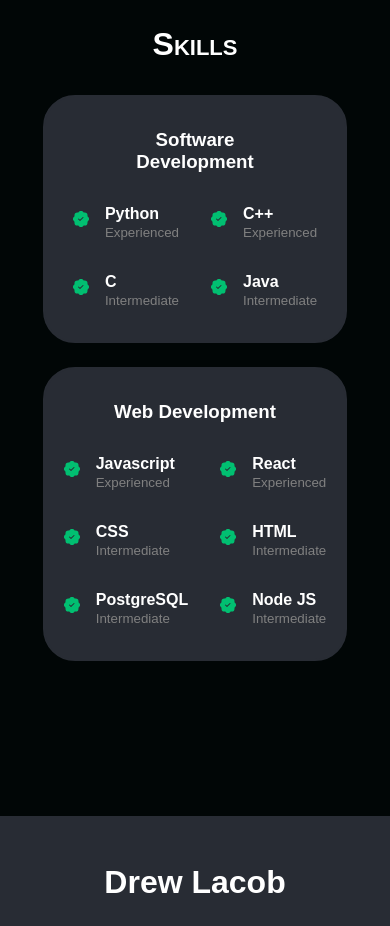
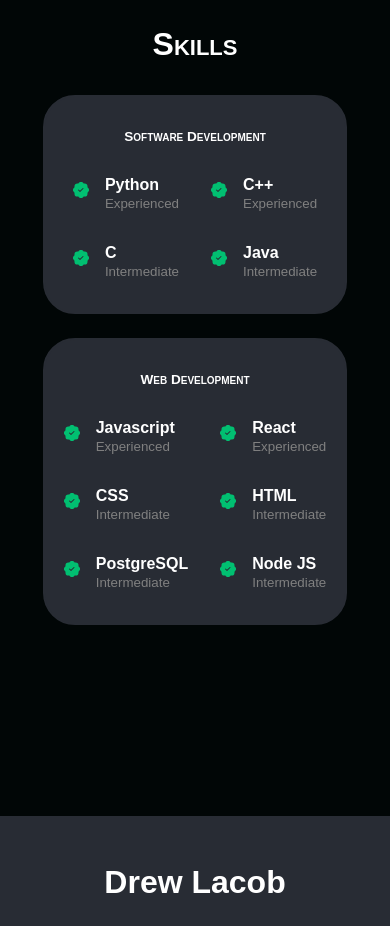
Before and after one commit to drewlacob/drewlacob.com, a React (Create React App) app: page / in a window 390 px wide. Shown: the part 3880-4806 px from the top of the page. Built offline with nearby package versions, Linux system fonts and the light colour scheme.

Commit message:
Small changes to skills page responsive sizing

```diff
--- a/src/components/Skills/SkillsElements.js
+++ b/src/components/Skills/SkillsElements.js
@@ -4,7 +4,7 @@
 export const ExperienceContainer = styled.div`
   background: #010606;
   color: #fff;
-  height: 92vh;
+  height: 900px;
   display: flex;
   flex-direction: column;
   justify-content: flex-start;
@@ -48,6 +48,15 @@
 export const ExperienceH3 = styled.h3`
   text-align: center;
   margin-bottom: 2rem;
+  font-variant: small-caps;
+
+  @media screen and (max-width: 600px) {
+    font-size: 1.1rem;
+  }
+
+  @media screen and (max-width: 480px) {
+    font-size: 0.85rem;
+  }
 `;
 
 export const ExperienceSoftware = styled.div`
```
